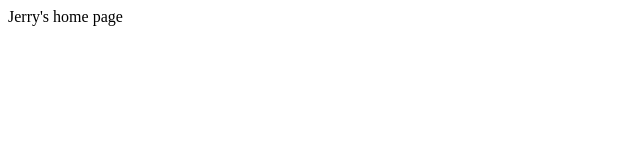
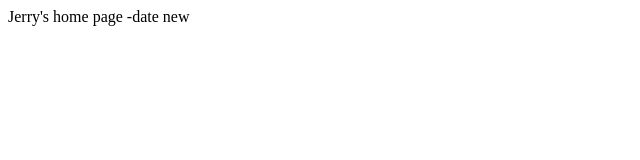
Before and after one commit to Hupo910/hupo910.github.io, a plain HTML site: page index.html in a window 1280 px wide. Shown: the full height of the page, 0-640 px from the left. Drawn offline with Linux system fonts and the light colour scheme.

Commit message:
test one
test

```diff
--- a/index.html
+++ b/index.html
@@ -5,6 +5,6 @@
 	<title>Jerry's home page</title>
 </head>
 <body>
-	Jerry's home page
+	Jerry's home page -date new
 </body>
 </html>
```
